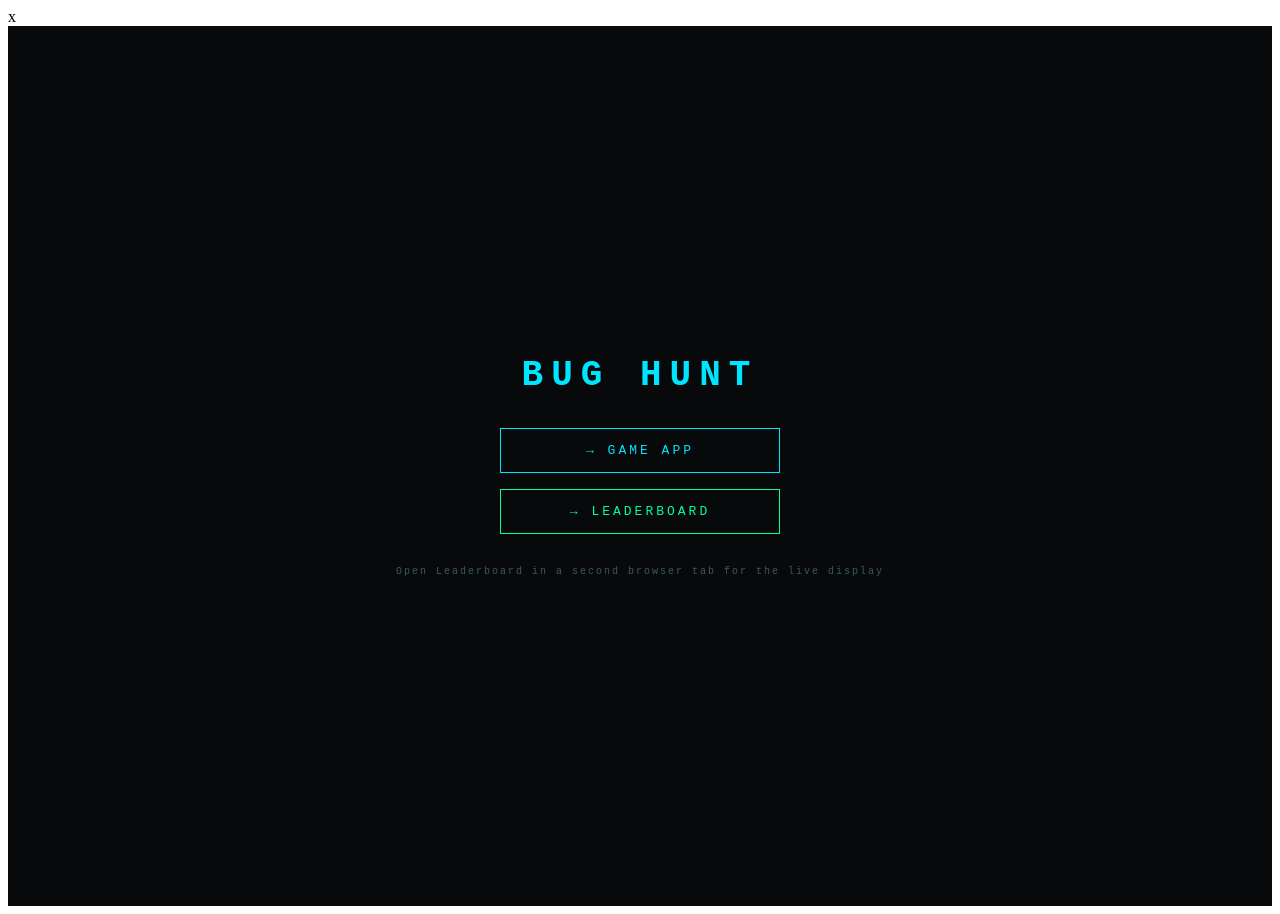
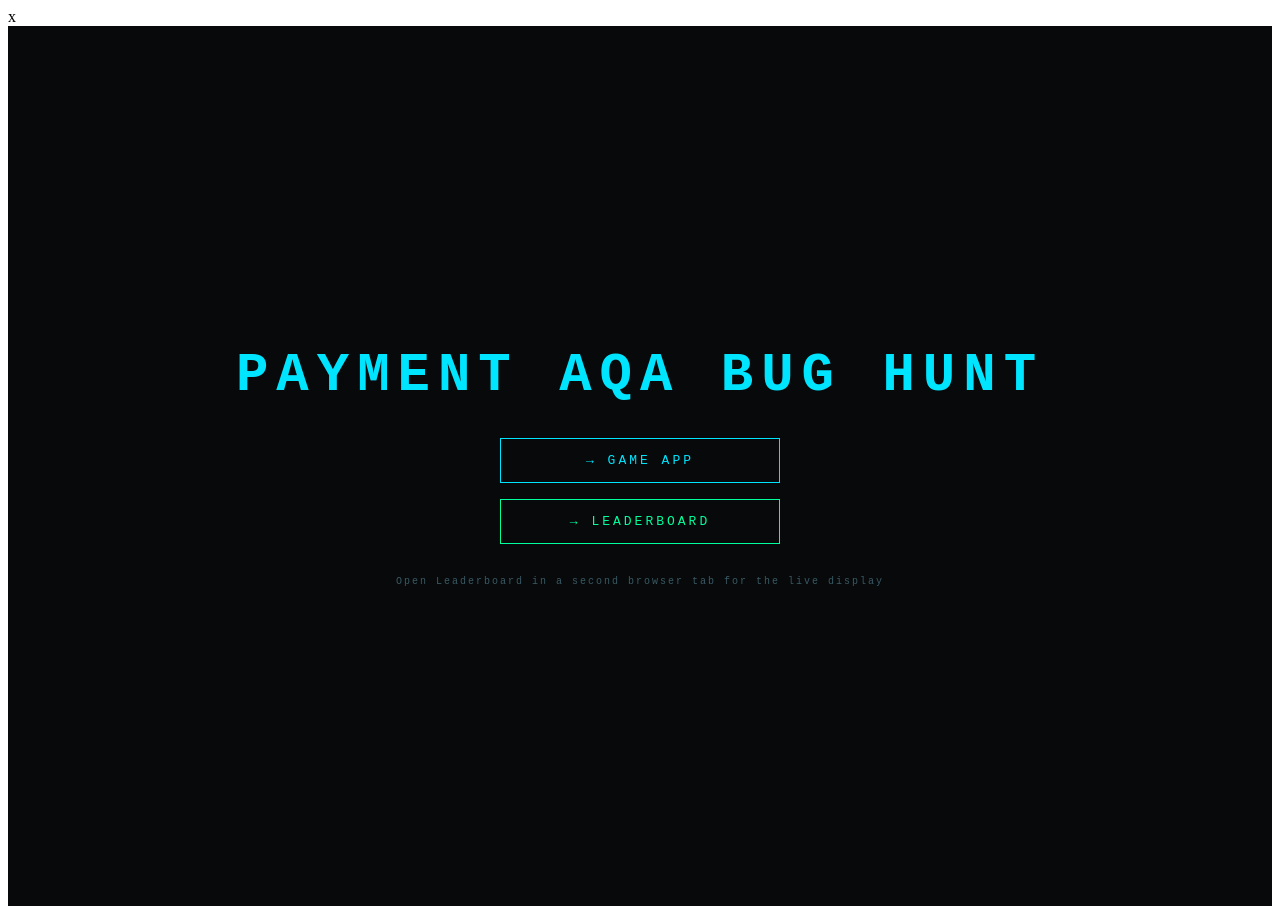
Before and after one commit to javeed06/react-yfubbvmv, a React (Vite) app: page / in a window 1280 px wide. Built offline with nearby package versions, Linux system fonts and the light colour scheme.

Commit message:
Update App.jsx

```diff
--- a/src/App.jsx
+++ b/src/App.jsx
@@ -23,8 +23,8 @@ export default function App() {
           flexDirection: 'column', alignItems: 'center',
           justifyContent: 'center', gap: 32
         }}>
-          <div style={{ fontSize: 36, letterSpacing: 8, fontWeight: 900 }}>
-            BUG HUNT
+          <div style={{ fontSize: 54, letterSpacing: 8, fontWeight: 900 }}>
+            PAYMENT AQA BUG HUNT
           </div>
           <div style={{ display: 'flex', flexDirection: 'column', gap: 16, width: 280 }}>
             <button onClick={() => setScreen('game')} style={{
```
